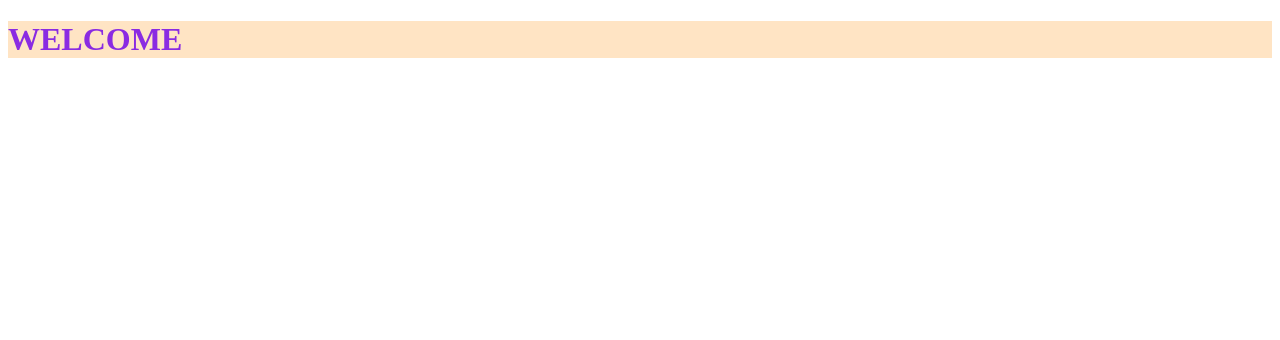
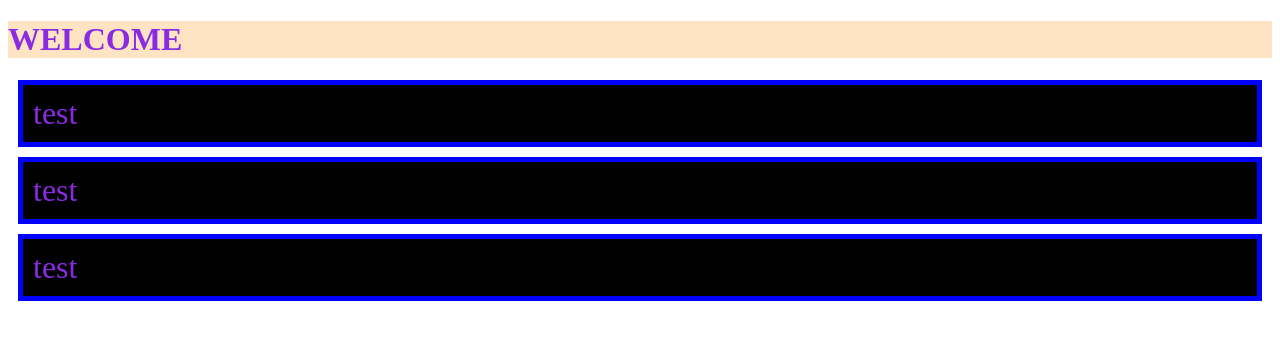
Before and after one commit to jacqueline294/Anpassning-Lektion-5-uppgifter, a plain HTML site: page index.html in a window 1280 px wide. Drawn offline with Linux system fonts and the light colour scheme.

Commit message:
adding commit

```diff
--- a/index.html
+++ b/index.html
@@ -8,6 +8,11 @@
 </head>
 <body>
     <h1> WELCOME </h1>
+    <div class="Flex-container">
+        <p>test</p>
+        <p>test</p>
+        <p>test</p>
+    </div>
 
 </body>
 </html>
--- a/style.css
+++ b/style.css
@@ -2,6 +2,15 @@
     h1 {
     color:blueviolet;
     background-color: bisque;
+
+    }
+    .Flex-container > p{
+        background-color: black;
+        color:blueviolet;
+        font-size: 2rem;
+        padding: 10px; ;
+        margin: 10px;
+        border: 5px solid blue;
     }
 
    }
@@ -10,5 +19,15 @@
     h1{
         color: blue;
         background-color: aqua;
+
     }
+    .Flex-container > p{
+        background-color: black;
+        color:blueviolet;
+        font-size: 2rem;
+        padding: 10px; ;
+        margin: 10px;
+        border: 5px solid greenyellow;
 }
+
+}
```
